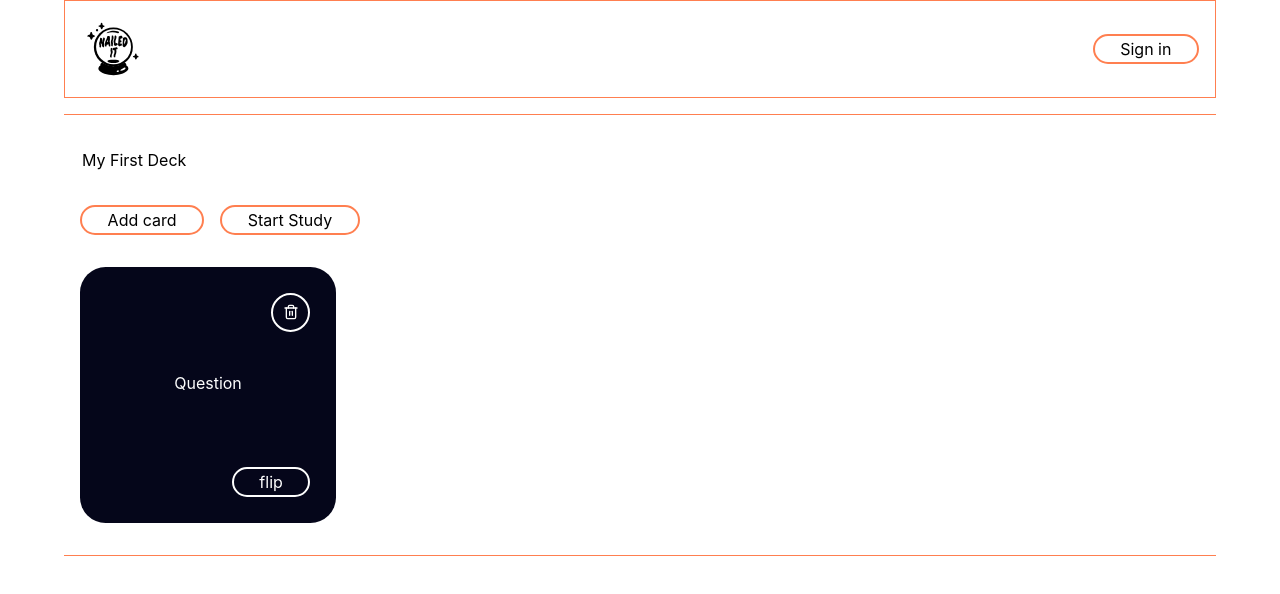
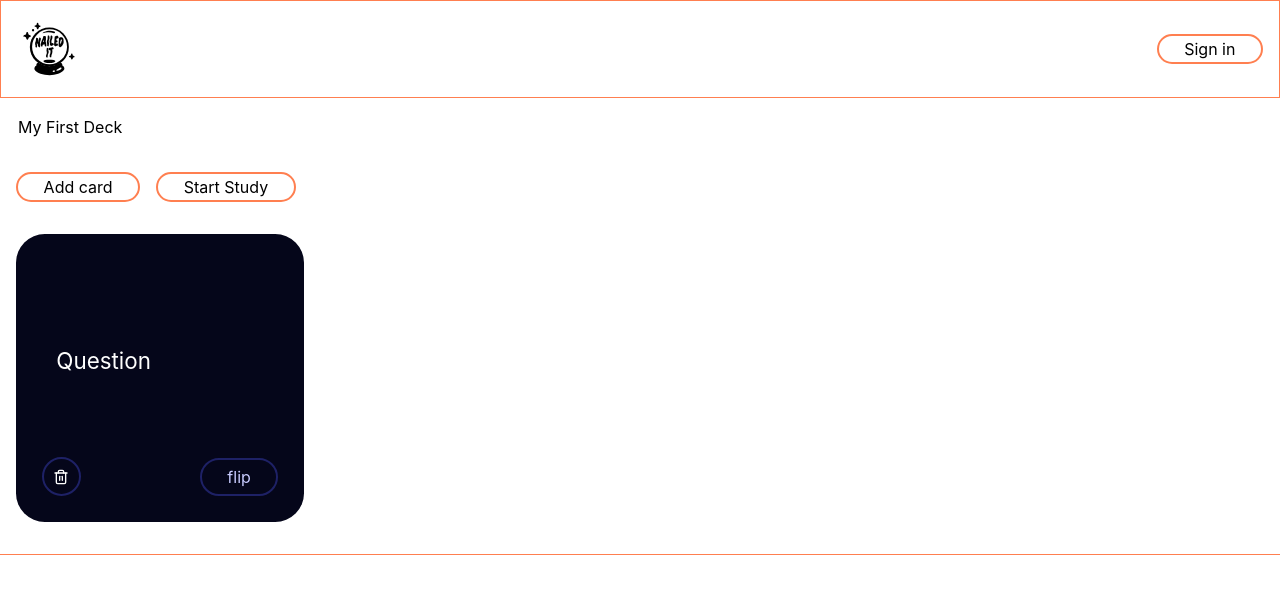
Before and after one commit to evilpaper/nailed-it, a React (Create React App) app: page / in a window 1280 px wide. Shown: the top 594 px of the page. Built offline with nearby package versions, Linux system fonts and the light colour scheme.

Commit message:
Tweak design

```diff
--- a/src/components/App.js
+++ b/src/components/App.js
@@ -74,7 +74,6 @@ export default function App() {
         </div>
         <button id="sign-in">Sign in</button>
       </div>
-      <div className="divider"></div>
       <Decks
         decks={decks}
         addCardToDeck={addCardToDeck}
--- a/src/components/Card/styles.css
+++ b/src/components/Card/styles.css
@@ -1,9 +1,9 @@
 .card-container {
   position: relative;
-  width: 16em;
-  height: 16em;
-  min-width: 16em;
-  min-height: 16em;
+  width: 18em;
+  height: 18em;
+  min-width: 18em;
+  min-height: 18em;
   margin: 1em;
 }
 
@@ -36,12 +36,14 @@
   justify-content: center;
   align-items: center;
   border: none;
-  text-align: center;
+  text-align: left;
   vertical-align: middle;
   resize: none;
   cursor: pointer;
   background-color: #05061a;
   color: #fefefe;
+  font-size: 1.4em;
+  padding: 1.8em;
 }
 
 .card__content:focus {
@@ -50,15 +52,16 @@
 
 .card__delete {
   position: absolute;
-  top: 1.6em;
-  right: 1.6em;
+  bottom: 1.6em;
+  left: 1.6em;
   display: flex;
   justify-content: center;
   align-items: center;
   padding: 0.6em;
+  margin: 0;
   font-size: 1em;
   color: #fefefe;
-  border-color: #fefefe;
+  border-color: #1e2166;
 }
 
 .card__delete--back {
@@ -102,8 +105,10 @@
   justify-content: center;
   align-items: center;
   font-size: 1em;
+  height: 2.4em;
   color: #fefefe;
-  border-color: #fefefe;
+  color: #c9ccff;
+  border-color: #1e2166;
 }
 
 .card__flip--back {
--- a/src/components/app.css
+++ b/src/components/app.css
@@ -56,3 +56,9 @@ h2 {
   margin-top: 1em;
   margin-bottom: 1em;
 }
+
+@media (min-height: 599px) {
+  .app {
+    width: 100vw;
+  }
+}
```
